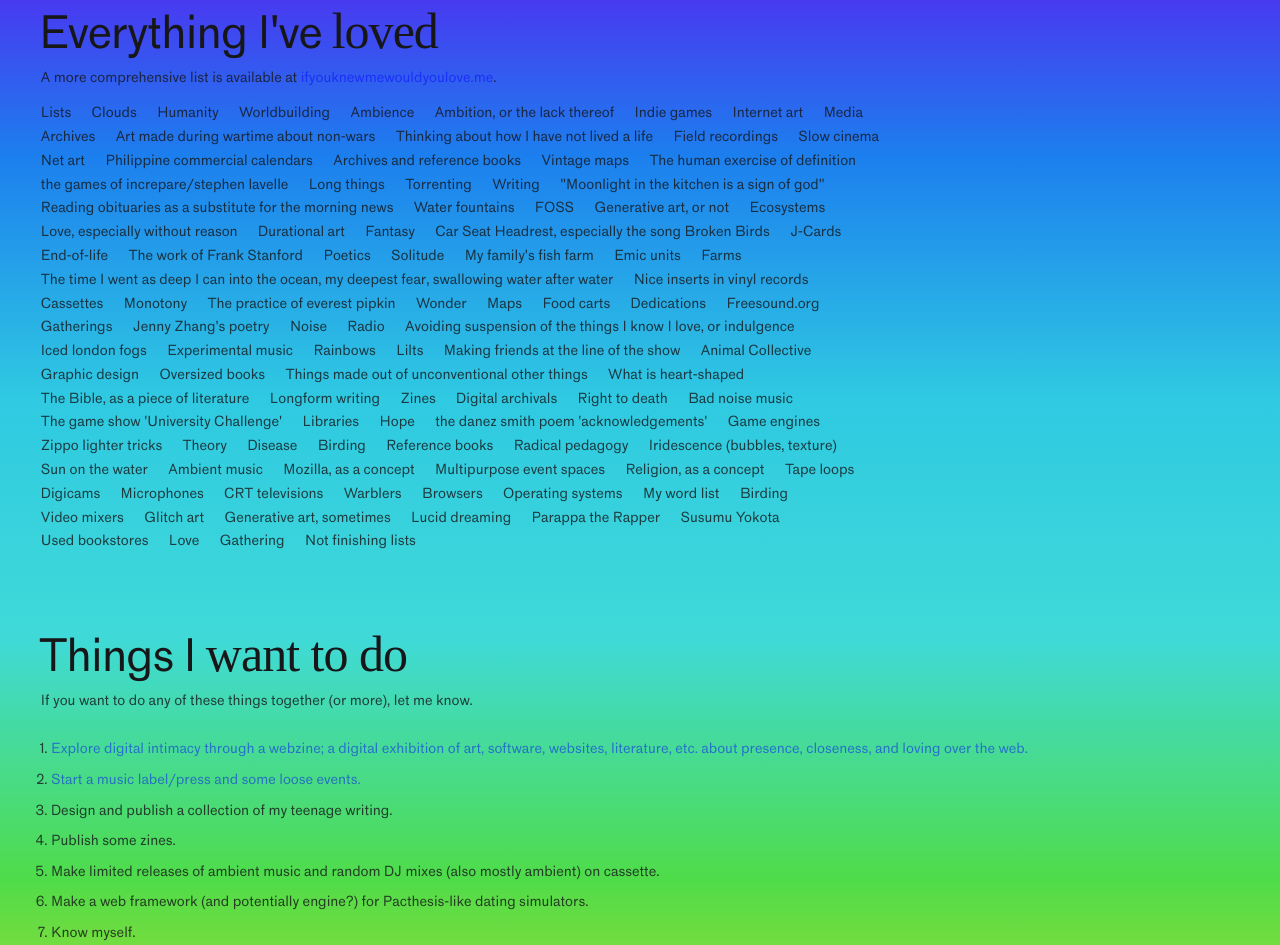
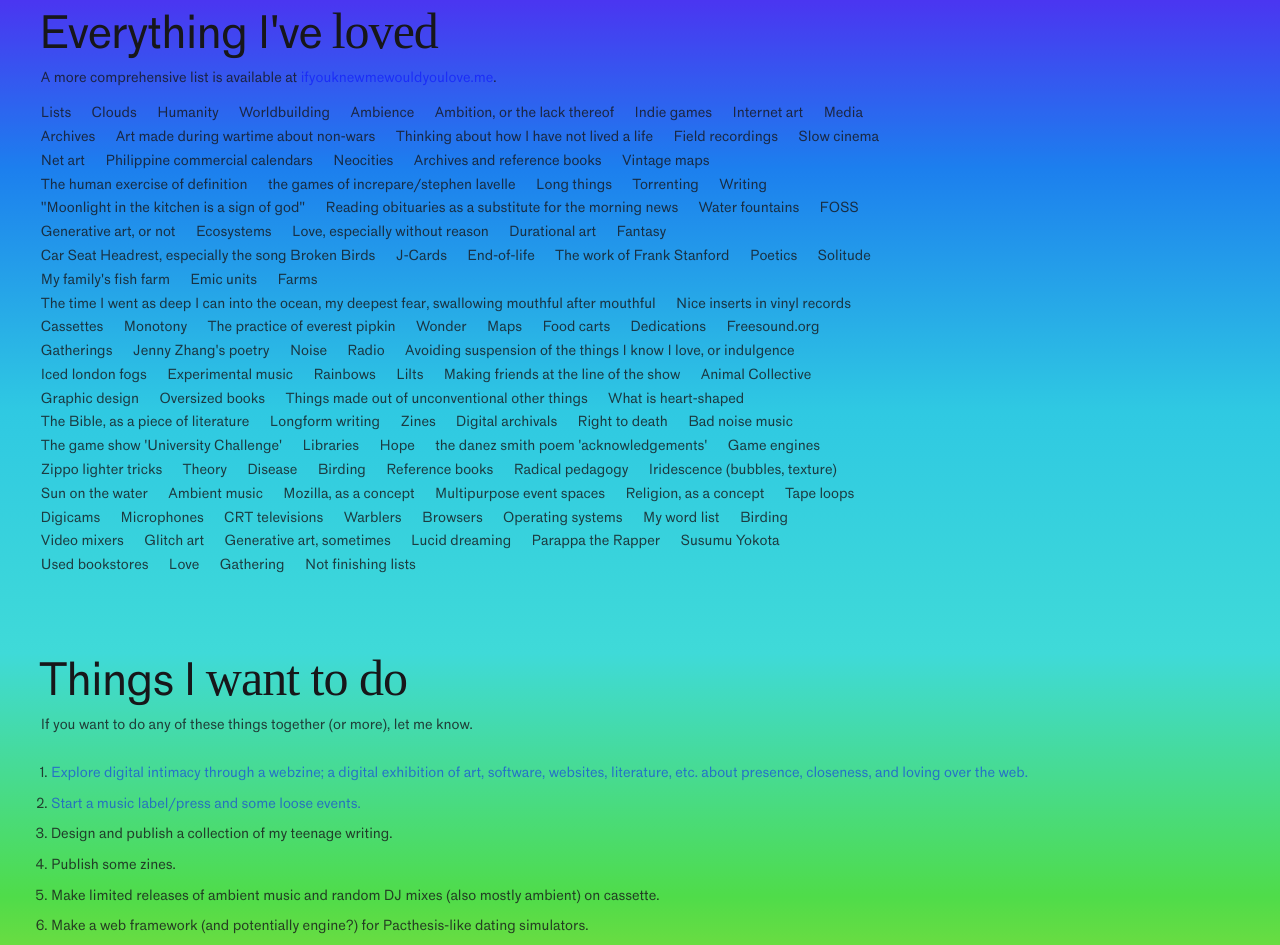
Before and after one commit to chiaski/chia.neocities.org, a plain HTML site: page index.html in a window 1280 px wide. Shown: the part 1409-2354 px from the top of the page. Drawn offline with nearby package versions, Linux system fonts and the light colour scheme; files whose address does not match are found by name.

Commit message:
Update index.html

```diff
--- a/index.html
+++ b/index.html
@@ -203,6 +203,7 @@
       <span>Slow cinema</span>
       <span>Net art</span>
       <span>Philippine commercial calendars</span>
+      <span>Neocities</span>
       <span>Archives and reference books</span>
       <span>Vintage maps</span>
       <span>The human exercise of definition</span>
@@ -228,7 +229,7 @@
       <span>My family's fish farm</span>
       <span>Emic units</span>
       <span>Farms</span>
-      <span>The time I went as deep I can into the ocean, my deepest fear, swallowing water after water</span>
+      <span>The time I went as deep I can into the ocean, my deepest fear, swallowing mouthful after mouthful</span>
       <span>Nice inserts in vinyl records</span>
       <span>Cassettes</span>
       <span>Monotony</span>
```
